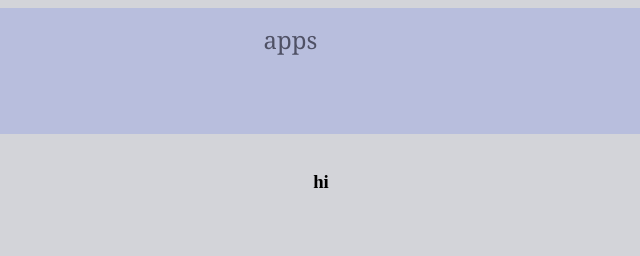
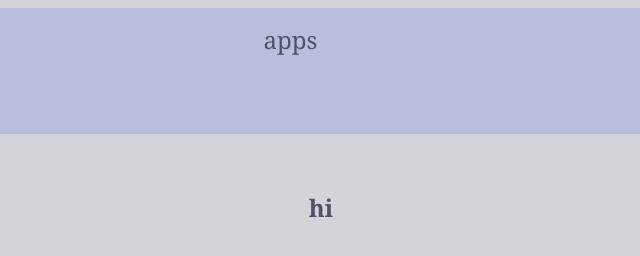
Before and after one commit to WVCS/website-livsmorgan, a plain HTML site: page something.html in a window 1280 px wide. Shown: the full height of the page, 319-959 px from the left. Drawn offline with Linux system fonts and the light colour scheme.

Commit message:
added style for a phrase

```diff
--- a/style.css
+++ b/style.css
@@ -45,6 +45,16 @@ h1 {
   text-shadow: 2px 2px grey;
 }
 
+h3 {
+    display: black;
+  color: #4F5165;
+  text-decoration: none;
+  padding: 15px 170px;
+  font-size: 150%;
+  font-family: "Georgia"  ;
+
+}
+
 img{
   width: 50%;
   border: 3px solid #ddd;
```
